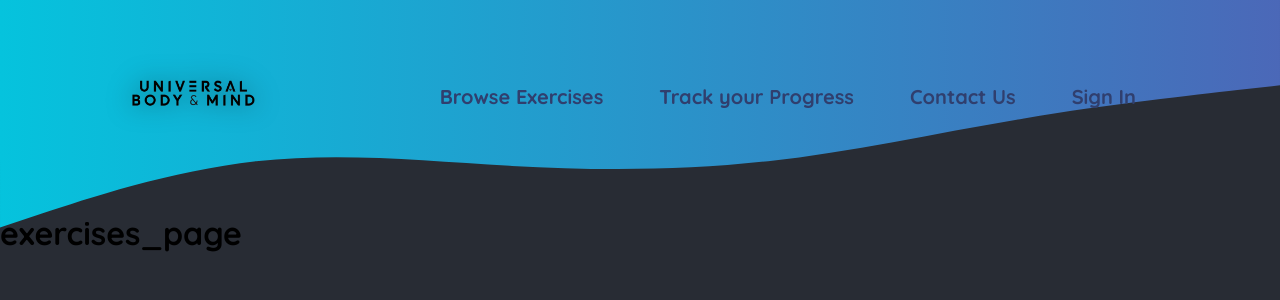
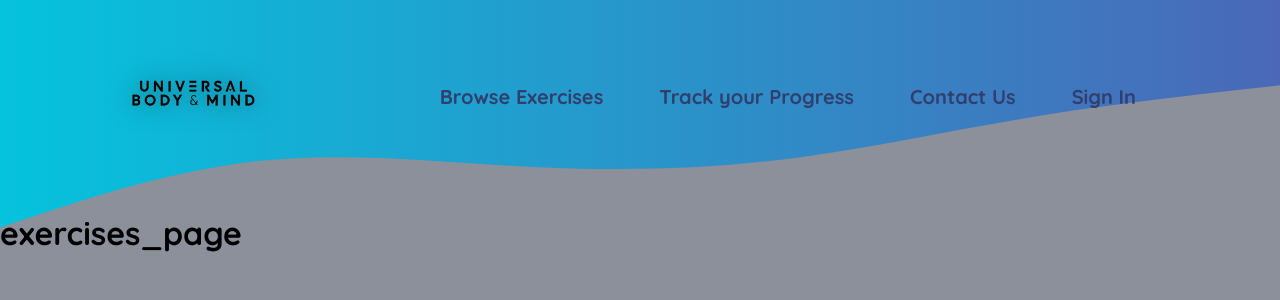
Before and after one commit to GrantPettis/Fitness-App, a Next.js app: page /exercises in a window 1280 px wide. Shown: the top 300 px of the page. Built offline with nearby package versions, Linux system fonts and the light colour scheme.

Commit message:
Notes, bug fix, and change background color

```diff
--- a/src/app/components/main-header.module.css
+++ b/src/app/components/main-header.module.css
@@ -29,7 +29,7 @@
   border-radius: 0.5rem;
 }
 
-.nav a:hover,
+.nav a:hover, /* upper backgorund colors*/
 .nav a:active {
   background: linear-gradient(90deg, #0105e9, #0105e9);
   background-clip: text;
--- a/src/app/globals.css
+++ b/src/app/globals.css
@@ -8,9 +8,9 @@ html {
   font-family: 'Quicksand', sans-serif;
 }
 
-body {
+body { /* Background color */
   margin: 0;
-  background: radial-gradient(#282c34, #282c34);
+  background: radial-gradient(#8b909a, #8b909a);
 }
 
 
--- a/src/app/sign_in/page.js
+++ b/src/app/sign_in/page.js
@@ -31,7 +31,7 @@ export default function SignInPage() {
 
   return (
     <div className="sign-in-container">
-      <h1 className= {classes}>Sign In
+      <h1>Sign In
       </h1>
       <form onSubmit={handleSubmit}>
         <div>
```
